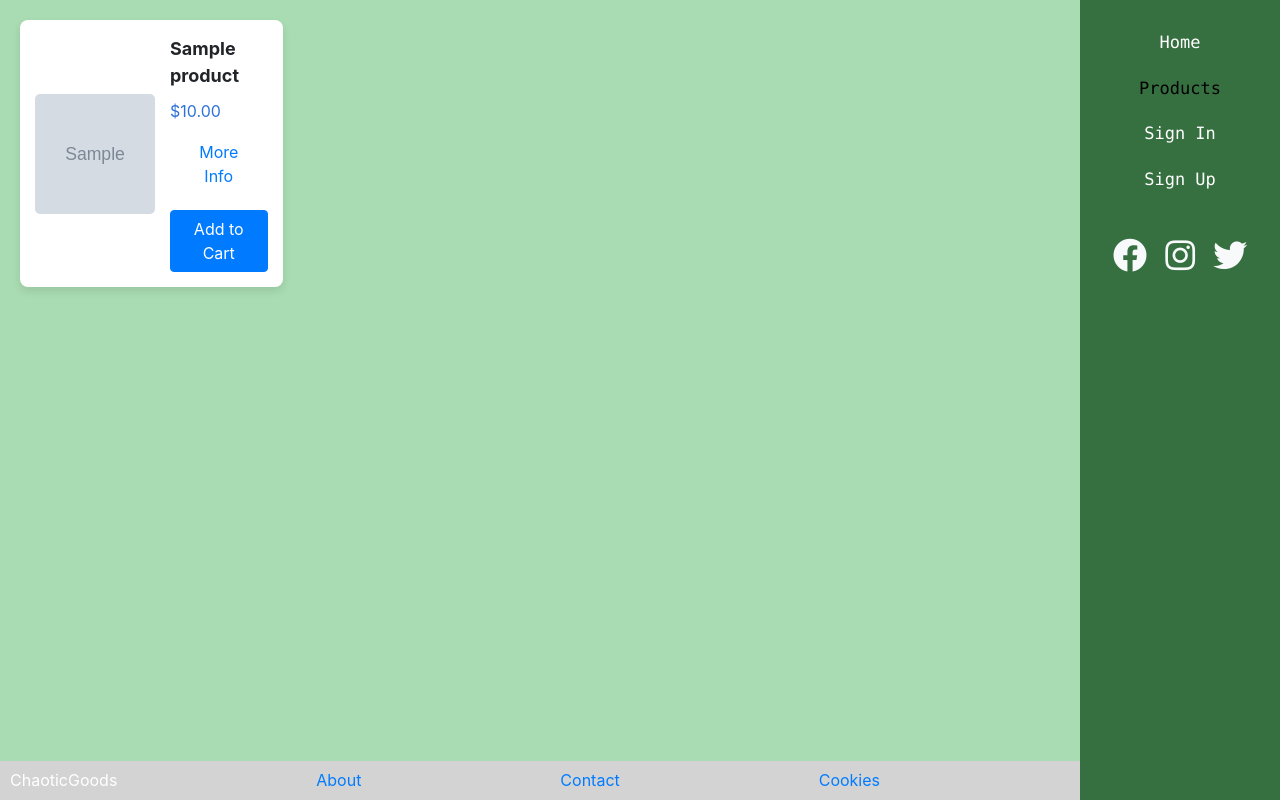
After one commit to Alex-Senst/ChaoticGoods, a PHP site: page /products_preview.php in a window 1280 px wide. The commit adds this page. Run offline with PHP 8.4, Linux system fonts and the light colour scheme; tables that the repository leaves empty or names only in its code hold one stand-in row (values such as "Sample post"); grey boxes marked "Sample" are stand-in pictures.

Commit message:
change password and products preview pages added

```diff
--- /dev/null
+++ b/products_preview.php
@@ -0,0 +1,116 @@
+<?php
+// Database connection
+$host = 'localhost';
+$dbname = 'chaotic_goods';
+$username = 'root';  // Change this to your database username
+$password = '';      // Change this to your database password
+
+try {
+    $pdo = new PDO("mysql:host=$host;dbname=$dbname", $username, $password);
+    $pdo->setAttribute(PDO::ATTR_ERRMODE, PDO::ERRMODE_EXCEPTION);
+} catch (PDOException $e) {
+    echo 'Connection failed: ' . $e->getMessage();
+}
+
+// Fetch products from database
+$query = "SELECT * FROM products";
+$stmt = $pdo->prepare($query);
+$stmt->execute();
+$products = $stmt->fetchAll(PDO::FETCH_ASSOC);
+?>
+
+<!DOCTYPE html>
+<html lang="en">
+<head>
+    <meta charset="UTF-8">
+    <meta name="viewport" content="width=device-width, initial-scale=1">
+    <title>Products</title>
+    <link rel="stylesheet" href="https://maxcdn.bootstrapcdn.com/bootstrap/4.5.2/css/bootstrap.min.css">
+    <link rel="stylesheet" href="https://cdnjs.cloudflare.com/ajax/libs/font-awesome/5.15.4/css/all.min.css">
+    <link rel="stylesheet" href="styles.css">
+    <style>
+        .product-card {
+            background-color: white;
+            padding: 15px;
+            border-radius: 8px;
+            box-shadow: 0 4px 8px rgba(0, 0, 0, 0.1);
+            text-align: left;
+            margin-bottom: 10px;
+            display: flex;
+            align-items: center;
+        }
+
+        .product-card img {
+            width: 120px;
+            height: 120px;
+            object-fit: cover;
+            border-radius: 5px;
+        }
+
+        .product-card .product-info {
+            margin-left: 15px;
+        }
+
+        .product-title {
+            font-size: 18px;
+            font-weight: bold;
+        }
+
+        .product-price {
+            font-size: 16px;
+            color: #2d72d9;
+            margin: 10px 0;
+        }
+
+        .product-buttons {
+            margin-top: 15px;
+        }
+    </style>
+</head>
+<body>
+    <div class="sidebar">
+        <ul>
+        <li><a href="index.php">Home</a></li>
+            <li><a href="products_preview.php" class="active">Products</a></li>
+            <li><a href="login.php">Sign In</a></li>
+            <li><a href="registration.php">Sign Up</a></li>
+
+        </ul>
+        <div class="social-icons">
+            <a href="https://facebook.com" target="_blank" class="text-light mr-2"><i class="fab fa-facebook fa-2x"></i></a>
+            <a href="https://instagram.com" target="_blank" class="text-light mr-2"><i class="fab fa-instagram fa-2x"></i></a>
+            <a href="https://twitter.com" target="_blank" class="text-light"><i class="fab fa-twitter fa-2x"></i></a>
+        </div>
+    </div>
+    <div class="container" style="margin-left: 20px; padding-top: 20px;">
+        <div class="row">
+            <?php foreach ($products as $product): ?>
+                <div class="col-md-3">
+                    <div class="product-card">
+                        <img src="<?= $product['image_url'] ?>" alt="Product Image">
+                        <div class="product-info">
+                            <div class="product-title"><?= $product['title'] ?></div>
+                            <div class="product-price">$<?= number_format($product['price'], 2) ?></div>
+                            <a href="details.php?id=<?= $product['id'] ?>" class="btn btn-link">More Info</a>
+                            <div class="product-buttons">
+                            <form action="cart.php" method="POST">
+                                <input type="hidden" name="add" value="<?= $product['id'] ?>">
+                                <button type="submit" class="btn btn-primary">Add to Cart</button>
+                            </form>
+                            </div>
+                        </div>
+                    </div>
+                </div>
+            <?php endforeach; ?>
+        </div>
+    </div>
+    <footer>
+        <p>ChaoticGoods</p>
+        <p><a href="about.php">About</a></p>
+        <p><a href="contact.php">Contact</a></p>
+        <p><a href="cookies.php">Cookies</a></p>
+    </footer>
+    <script src="https://code.jquery.com/jquery-3.5.1.slim.min.js"></script>
+    <script src="https://maxcdn.bootstrapcdn.com/bootstrap/4.5.2/js/bootstrap.bundle.min.js"></script>
+</body>
+</html>
```
Also changed, not shown: cart.php (+24 -6 lines), changeps.php (added, +134 -0 lines), index.php (+7 -2 lines), login.php (+32 -36 lines), products.php (+8 -3 lines), registration.php (+11 -11 lines), user.php (+14 -6 lines).
